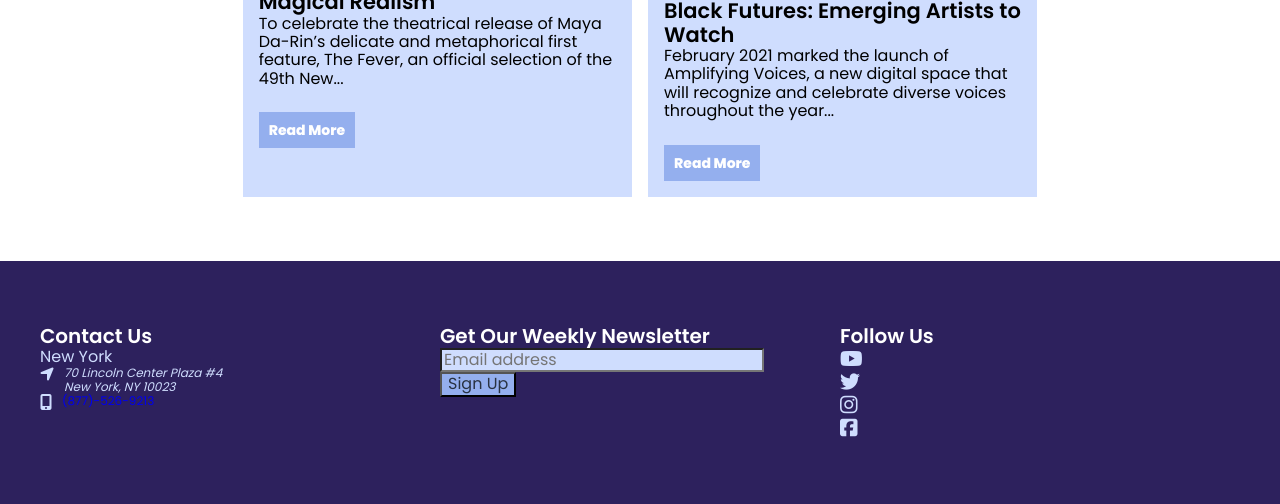
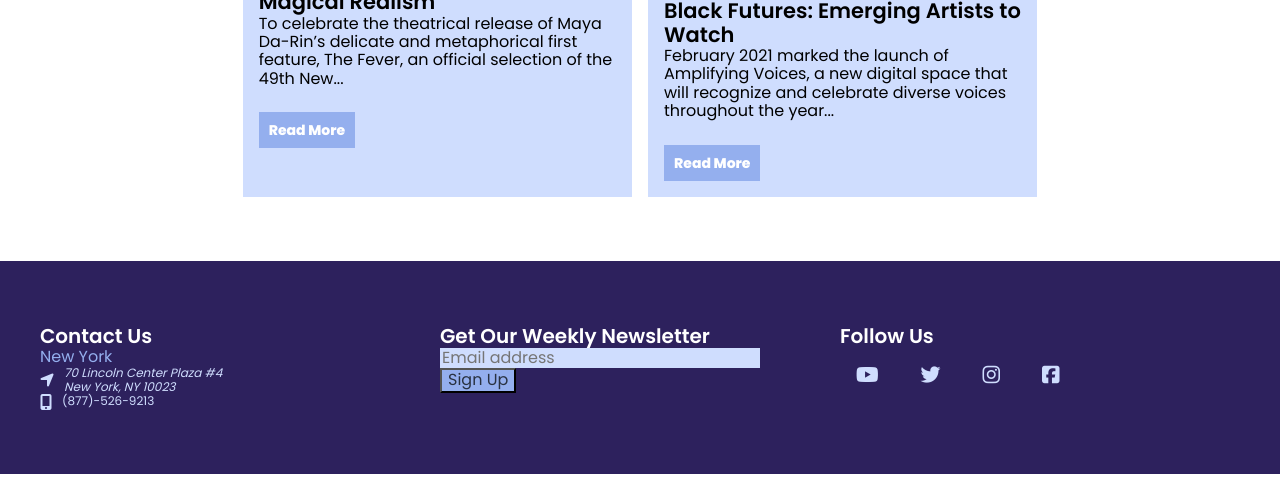
Before and after one commit to sophiacantu/homework-week-4-hw, a plain HTML site: page deploy/index.html in a window 1280 px wide. Shown: the part 3046-3550 px from the top of the page. After the commit the page ends 3520 px from the top, so only its background shows below. Drawn offline with Linux system fonts and the light colour scheme.

Commit message:
footer update

```diff
--- a/dev/scss/layout/_footer.scss
+++ b/dev/scss/layout/_footer.scss
@@ -48,6 +48,15 @@ footer{
                         color: $blueLight;
                         margin-right: 10px;
                     }
+
+                    div{
+                        display: flex;
+                        align-items: center;
+                    }
+
+                    a:link, a:visited{
+                        color: $blueLight;
+                    }
                 }
             }
         }
@@ -78,7 +87,7 @@ footer{
             }
 
             h4{
-                color: $blueLight
+                color: $blue
             }
 
             address{
@@ -93,7 +102,8 @@ footer{
 
             input{
                 background-color: $blueLight;
-                color: $grayDark
+                color: $grayDark;
+                border: none;
             }
 
             button{
@@ -108,7 +118,13 @@ footer{
             }
 
             ul{
-                color: $white
+                color: $white;
+                display: flex;
+                margin-top: 16px;
+
+                li{
+                    margin: 0 16px;
+                }
             }
 
             a{
```
Also changed, not shown: deploy/css/styles.css.
